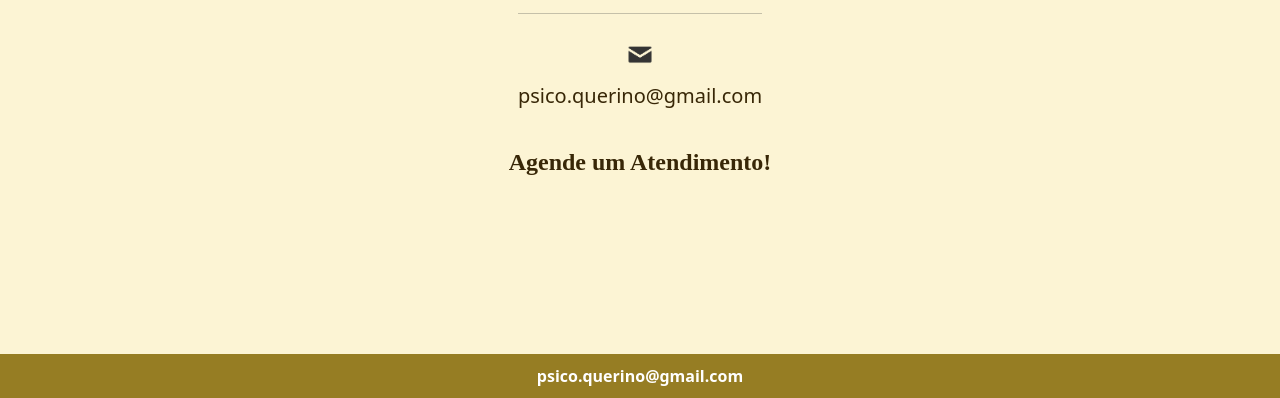
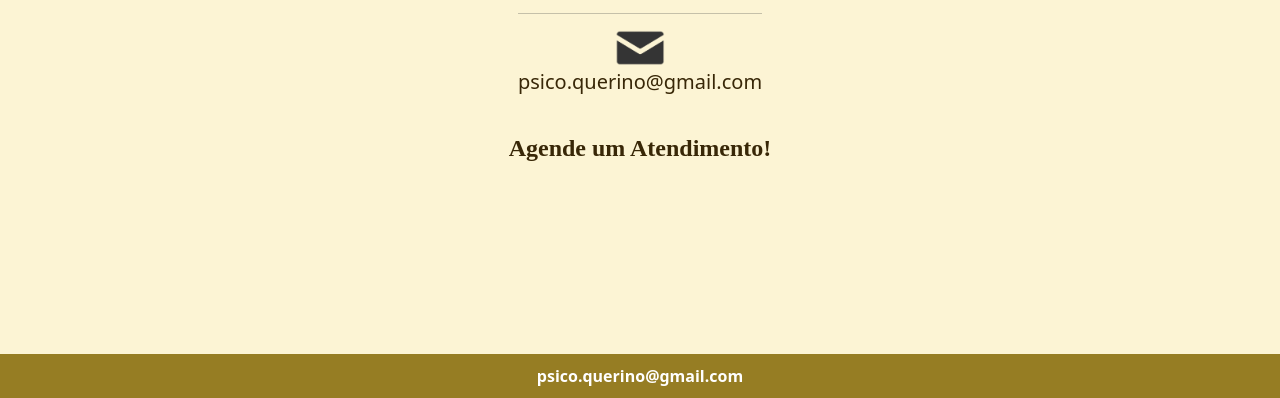
Before and after one commit to tecthaynaandre/psicothaynaquerino, a plain HTML site: page pages/contact.html in a window 1280 px wide. Shown: the part 402-800 px from the top of the page. Drawn offline with Linux system fonts and the light colour scheme.

Commit message:
Arquivo email

```diff
--- a/pages/contact.html
+++ b/pages/contact.html
@@ -69,7 +69,7 @@
                 <hr>
                 <div class="row justify-content-center">
                     <div class="col-auto">
-                        <img src="../img/email.png" height="auto" width="50px">
+                        <img src="../img/email1.png" height="auto" width="50px">
                     </div>
                 </div>
                 <div class="row justify-content-center mt-1 mb-3">
```
Also changed, not shown: img/email.png (deleted), img/email1.png (added).
